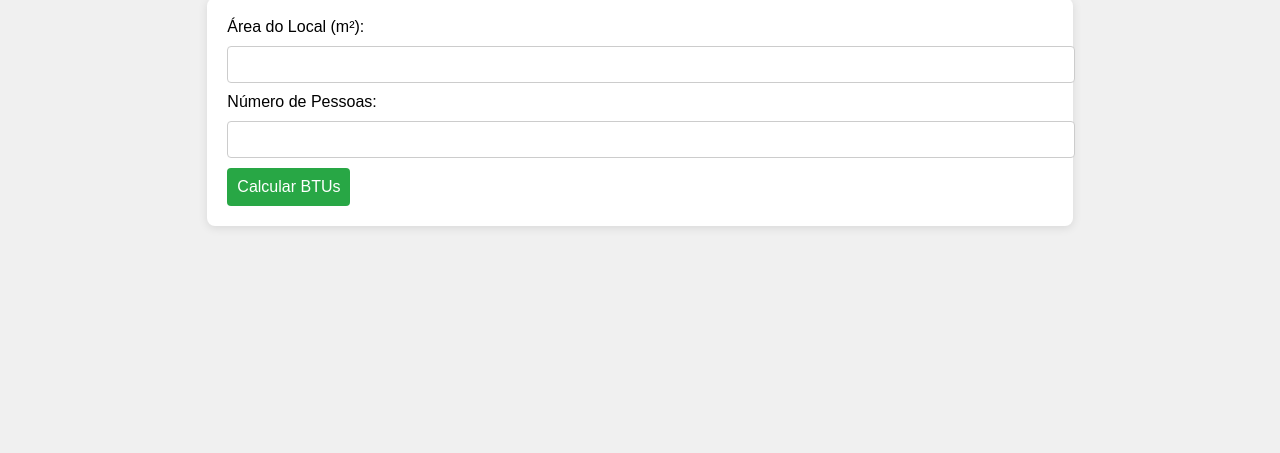
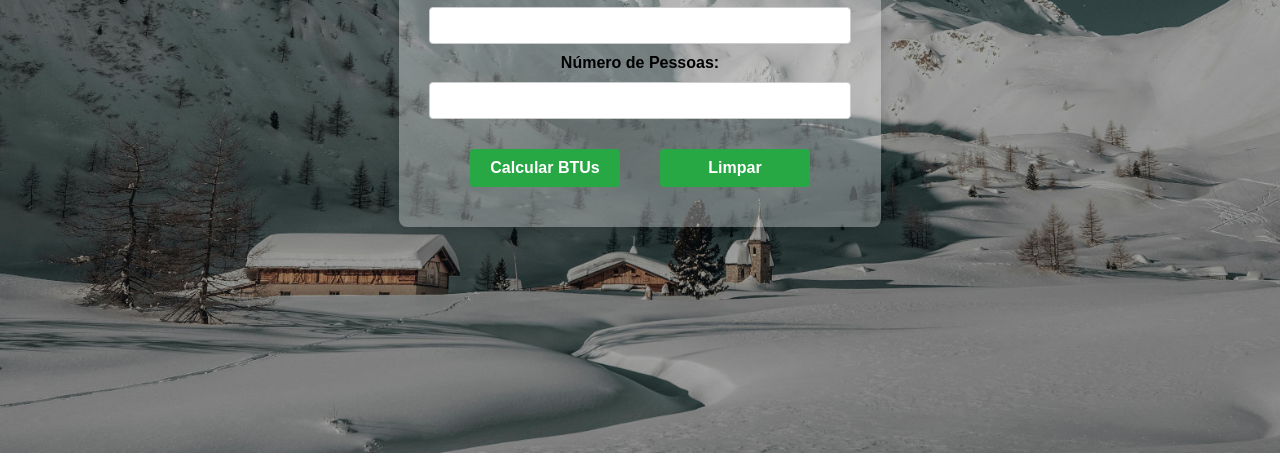
Before and after one commit to Saulog3/WebDev-6-semestre, a plain HTML site: page atividades_avaliativas/atividade_6/atividade_6.html in a window 1280 px wide. Shown: the part 347-800 px from the top of the page. Drawn offline with Linux system fonts and the light colour scheme.

Commit message:
update atividade 6

```diff
--- a/atividades_avaliativas/atividade_6/atividade_6.html
+++ b/atividades_avaliativas/atividade_6/atividade_6.html
@@ -4,59 +4,10 @@
     <meta charset="UTF-8">
     <meta name="viewport" content="width=device-width, initial-scale=1.0">
     <title>Calculadora de BTUs</title>
-    <style>
-        body {
-            font-family: Arial, sans-serif;
-            background-color: #f0f0f0;
-            display: flex;
-            flex-direction: column;
-            align-items: center;
-            justify-content: center;
-            height: 100vh;
-            margin: 0;
-        }
-
-        h1 {
-            color: #333;
-        }
-
-        form {
-            background: #fff;
-            padding: 20px;
-            border-radius: 8px;
-            box-shadow: 0 2px 10px rgba(0, 0, 0, 0.1);
-        }
-
-        input[type="number"] {
-            width: 100%;
-            padding: 10px;
-            margin: 10px 0;
-            border: 1px solid #ccc;
-            border-radius: 4px;
-        }
-
-        button {
-            background-color: #28a745;
-            color: white;
-            padding: 10px;
-            border: none;
-            border-radius: 4px;
-            cursor: pointer;
-            font-size: 16px;
-        }
-
-        button:hover {
-            background-color: #218838;
-        }
-
-        img {
-            max-width: 200px;
-            margin-bottom: 20px;
-        }
-    </style>
+    <link rel="stylesheet" href="style.css">
 </head>
 <body>
-    <img src="logo.png" alt="Logo da Loja">
+
     <h1>Calculadora de BTUs</h1>
     <form id="btuForm">
         <label for="area">Área do Local (m²):</label>
@@ -65,20 +16,13 @@
         <label for="pessoas">Número de Pessoas:</label>
         <input type="number" id="pessoas" required>
 
-        <button type="submit">Calcular BTUs</button>
+        <div class="contbutton">
+            <button onclick="CalcularBTUs()" type="submit" >Calcular BTUs</button>
+            <button onclick="resetarCampos()" type="submit" class="limp">Limpar</button>
+        </div>
+
     </form>
+    <script src="script.js"></script>
 
-    <script>
-        document.getElementById('btuForm').addEventListener('submit', function(event) {
-            event.preventDefault();
-
-            const area = parseFloat(document.getElementById('area').value);
-            const pessoas = parseInt(document.getElementById('pessoas').value);
-
-            const btu = (area * 600) + (pessoas * 600);
-
-            alert(`A potência necessária é de ${btu} BTUs.`);
-        });
-    </script>
 </body>
 </html>
--- /dev/null
+++ b/atividades_avaliativas/atividade_6/script.js
@@ -0,0 +1,20 @@
+
+function CalcularBTUs() {
+
+    const area = parseFloat(document.getElementById('area').value);
+    const pessoas = parseInt(document.getElementById('pessoas').value);
+
+    if (!area || !pessoas) {
+        alert('Por favor, preencha todos os campos.');
+        return;
+    }
+
+    const btu = (area * 600) + (pessoas * 600);
+    window.alert(`A potência necessária é de ${btu} BTUs.`);
+
+}
+
+function resetarCampos() {
+    document.getElementById('area').value = ''; // Limpa o campo de nome
+    document.getElementById('pessoas').value = ''; // Limpa o campo de altura
+}
--- /dev/null
+++ b/atividades_avaliativas/atividade_6/style.css
@@ -0,0 +1,73 @@
+@charset "UFT-8";
+
+body {
+    font-family: Arial, sans-serif;
+    background-image: url(frio.jpg);
+    background-attachment: fixed;
+    background-position: center center;
+    background-repeat: no-repeat;
+    background-size: cover;
+    display: flex;
+    flex-direction: column;
+    align-items: center;
+    justify-content: center;
+    height: 100vh;
+    margin: 0;
+}
+
+h1 {
+    color: #000000;
+}
+
+form {
+    background: #ffffff52;
+    padding: 20px;
+    border-radius: 8px;
+    box-shadow: 0 2px 10px rgba(0, 0, 0, 0.1);
+
+}
+
+input {
+    width: 400px;
+    padding: 10px;
+    margin: 10px 0;
+    border: 1px solid #ccc;
+    border-radius: 4px;
+    display: flex;
+    justify-content: center;
+    margin: 10px;
+}
+label {
+    display: flex;
+    justify-content: center;
+    font-weight: bolder;
+
+
+}
+button {
+    background-color: #28a745;
+    color: white;
+    padding: 10px;
+    border: none;
+    border-radius: 4px;
+    cursor: pointer;
+    font-size: 16px;
+    font-weight: bolder;
+    width: 150px;
+    margin: 20px;
+}
+.contbutton {
+    display: flex;
+    justify-content: center;
+}
+
+
+
+button:hover {
+    background-color: #218838;
+}
+
+img {
+    max-width: 200px;
+    margin-bottom: 20px;
+}
```
Also changed, not shown: atividades_avaliativas/atividade_6/frio.jpg (added).
